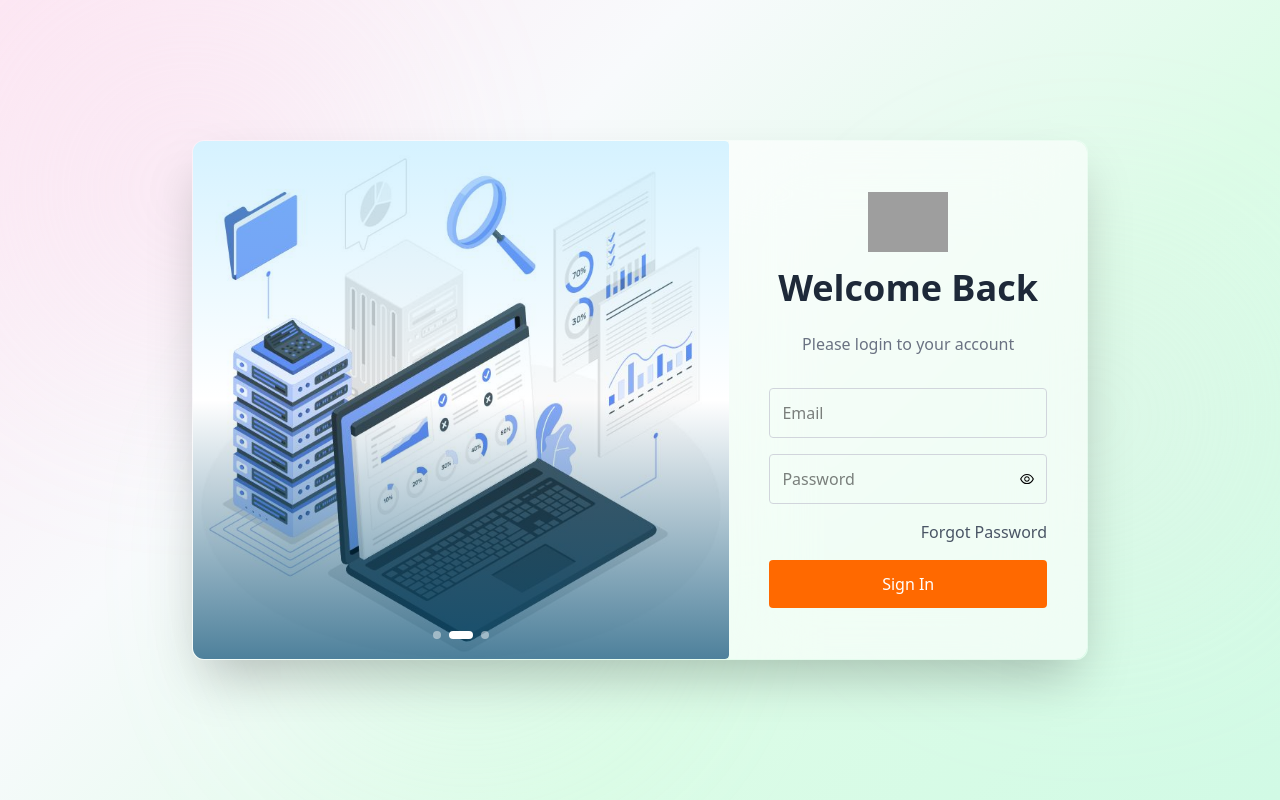
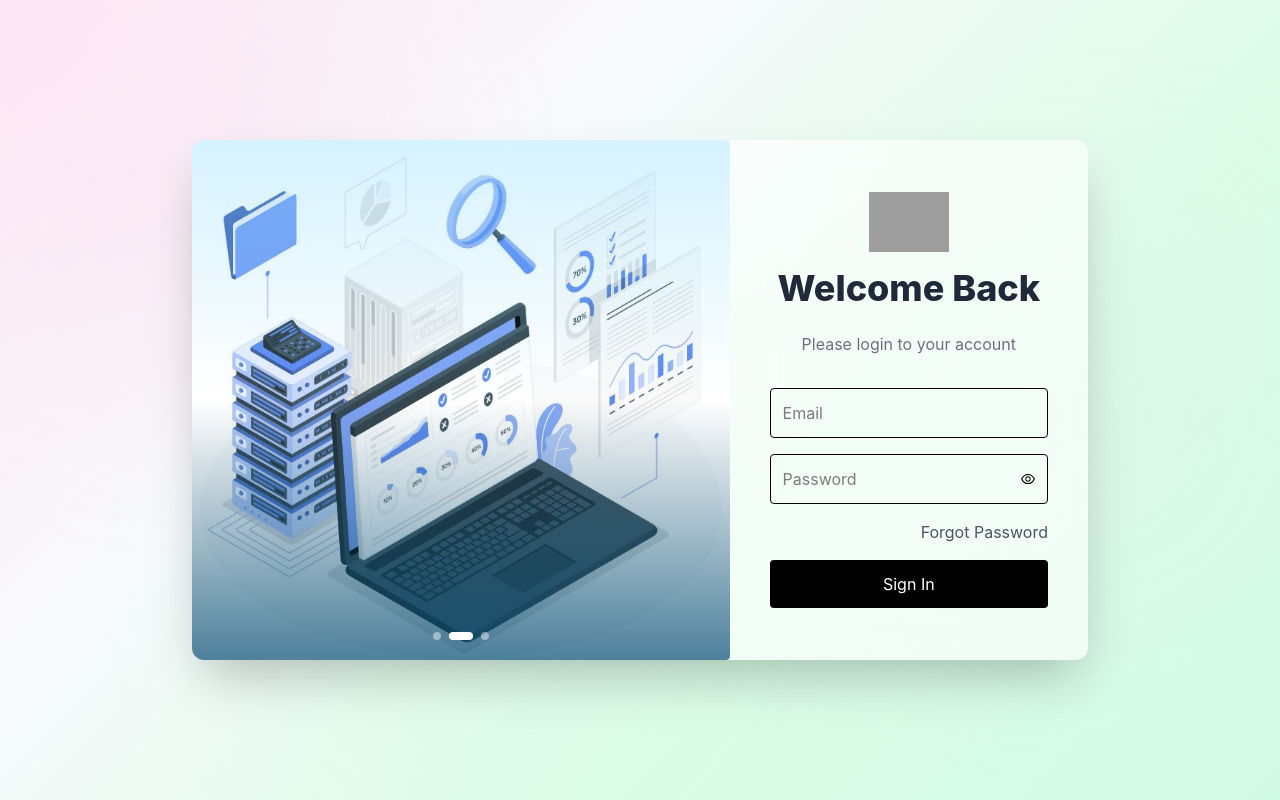
Before and after one commit to krish05s/DigivaCRM-frontend, a Next.js app: page / in a window 1280 px wide. Built offline with nearby package versions, Linux system fonts and the light colour scheme; no server answers; grey boxes are pictures that could not be loaded.

Commit message:
login page
login page with all over orange--->black

```diff
--- a/package.json
+++ b/package.json
@@ -29,8 +29,10 @@
   "devDependencies": {
     "@eslint/eslintrc": "^3",
     "@tailwindcss/postcss": "^4",
+    "autoprefixer": "^10.5.0",
     "eslint": "^9",
     "eslint-config-next": "^16.2.2",
-    "tailwindcss": "^4"
+    "postcss": "^8.5.14",
+    "tailwindcss": "^4.3.0"
   }
 }
--- a/src/app/page.js
+++ b/src/app/page.js
@@ -246,7 +246,7 @@ export default function Page() {
       <div className="absolute top-1/3 right-10 w-[300px] h-[300px] bg-gray-200 opacity-30 rounded-full blur-[120px]"></div>
       <div className="absolute bottom-20 left-1/4 w-[300px] h-[300px] bg-green-200 opacity-30 rounded-full blur-[120px]"></div>
       {/* ── NEW: Outer card wrapper — holds carousel + login side by side ─── */}
-      <div className="relative z-10 w-[100%] sm:w-full max-w-4xl flex flex-col md:flex-row overflow-hidden shadow-2xl rounded-xl border border-white/30 min-h-[500px] md:h-[520px]">
+      <div className="relative z-10 w-[100%] sm:w-full max-w-4xl flex flex-col md:flex-row overflow-hidden shadow-2xl rounded-xl   min-h-[500px] md:h-[520px]">
         {/* ── NEW: Left side — Image Carousel (hidden on mobile) ───────────── */}
         <div className="hidden md:block md:w-[60%] flex-shrink-0 h-full">
           <div className="relative w-full h-full">
@@ -289,7 +289,7 @@ export default function Page() {
                   name="email"
                   value={formData.email}
                   onChange={handleChange}
-                  className="p-3 border border-gray-300 rounded-sm"
+                  className="p-3 border border-black rounded-sm focus:outline-none"
                   required
                 />
 
@@ -300,7 +300,7 @@ export default function Page() {
                     placeholder="Password"
                     value={formData.password}
                     onChange={handleChange}
-                    className="p-3 border border-gray-300 rounded-sm w-full"
+                    className="p-3 border border-black rounded-sm focus:outline-none w-full"
                   />
                   <span
                     onClick={() => setShowPassword(!showPassword)}
@@ -321,8 +321,8 @@ export default function Page() {
                   type="submit"
                   disabled={loading}
                   className={`p-3 rounded-sm text-white flex items-center justify-center gap-2 transition-all cursor-pointer duration-300 ${loading
-                      ? "bg-orange-400 cursor-not-allowed opacity-80"
-                      : "bg-orange-500 hover:bg-orange-600"
+                      ? "bg-black cursor-not-allowed opacity-80"
+                      : "bg-black "
                     }`}
                 >
                   {loading ? (
@@ -350,18 +350,18 @@ export default function Page() {
                   name="email"
                   value={formData.email}
                   onChange={handleChange}
-                  className="p-3 border rounded-sm"
+                  className="p-3 border  border-black rounded-sm focus:outline-none"
                   required
                 />
 
-                <button className="p-3 bg-orange-500 text-white rounded-sm">
+                <button className="p-3 bg-black text-white rounded-sm">
                   Send OTP
                 </button>
               </form>
 
               <button
                 onClick={() => setStep("login")}
-                className="mt-4 text-gray-500 hover:underline"
+                className="mt-4 text-black hover:underline"
               >
                 Back to Login
               </button>
@@ -386,7 +386,7 @@ export default function Page() {
                   className="p-3 border rounded-sm text-center text-lg tracking-widest"
                 />
 
-                <button className="p-3 bg-orange-500 text-white rounded-sm">
+                <button className="p-3 bg-black text-white rounded-sm">
                   Verify OTP
                 </button>
               </form>
@@ -397,7 +397,7 @@ export default function Page() {
                 ) : (
                   <button
                     onClick={handleForgotPassword}
-                    className="text-orange-500 hover:underline"
+                    className="text-black hover:underline"
                   >
                     Resend OTP
                   </button>
@@ -428,7 +428,7 @@ export default function Page() {
                   className="p-3 border rounded-sm"
                 />
 
-                <button className="p-3 bg-orange-500 text-white rounded-sm">
+                <button className="p-3 bg-black text-white rounded-sm">
                   Update Password
                 </button>
               </form>
```
Also changed, not shown: src/app/globals.css (line endings or trailing spaces), 1 other file (tests, documents, lock files or other folders).
